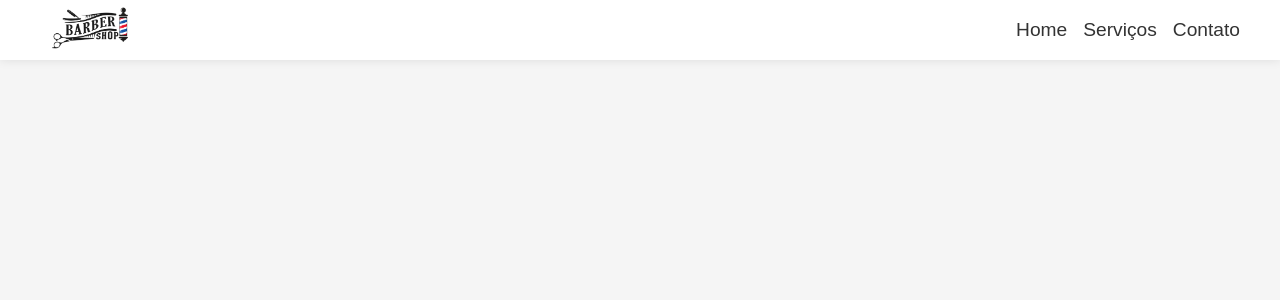
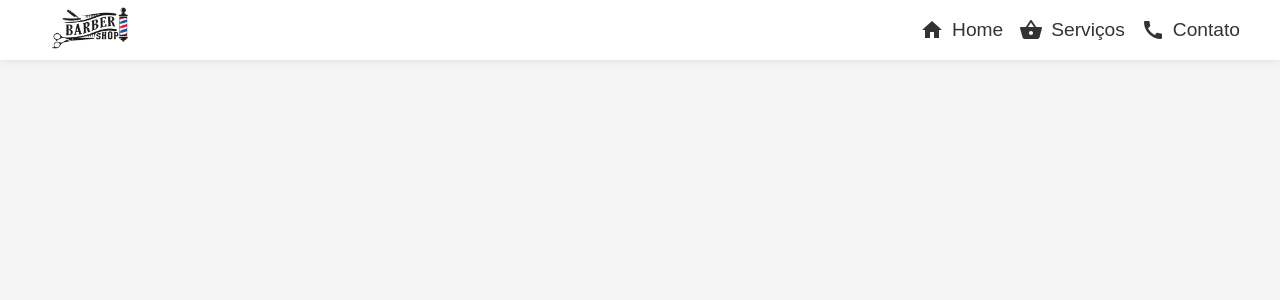
Before and after one commit to zedaoxd/la_barber, a React (Vite) app: page / in a window 1280 px wide. Shown: the top 300 px of the page. Built offline with nearby package versions, Linux system fonts and the light colour scheme; a web font is replaced by a local one.

Commit message:
navbar icons

```diff
--- a/package.json
+++ b/package.json
@@ -12,6 +12,10 @@
     "styled-components": "^5"
   },
   "dependencies": {
+    "@emotion/react": "^11.10.6",
+    "@emotion/styled": "^11.10.6",
+    "@mui/icons-material": "^5.11.11",
+    "@mui/material": "^5.11.12",
     "react": "^18.2.0",
     "react-dom": "^18.2.0",
     "styled-components": "^5.3.9"
--- a/src/components/Navbar/index.tsx
+++ b/src/components/Navbar/index.tsx
@@ -1,4 +1,7 @@
 import logo from './../../assets/images/logo.png';
+import HomeIcon from '@mui/icons-material/Home';
+import ShoppingBasketIcon from '@mui/icons-material/ShoppingBasket';
+import CallIcon from '@mui/icons-material/Call';
 import { Container, Header } from './styles';
 
 const Navbar = () => {
@@ -12,13 +15,22 @@ const Navbar = () => {
         <nav>
           <ul>
             <li>
-              <a href="#">Home</a>
+              <a href="#">
+                <HomeIcon />
+                Home
+              </a>
             </li>
             <li>
-              <a href="#">Serviços</a>
+              <a href="#">
+                <ShoppingBasketIcon />
+                Serviços
+              </a>
             </li>
             <li>
-              <a href="#">Contato</a>
+              <a href="#">
+                <CallIcon />
+                Contato
+              </a>
             </li>
           </ul>
         </nav>
--- a/src/components/Navbar/styles.ts
+++ b/src/components/Navbar/styles.ts
@@ -42,6 +42,10 @@ export const Container = styled.div`
         color: #333;
 
         & a {
+          display: flex;
+          align-items: center;
+          justify-content: center;
+          gap: 0.5rem;
           text-decoration: none;
           color: #333;
           transition: font-weight 0.2s ease-in-out;
```
Also changed, not shown: 1 other file (tests, documents, lock files or other folders).
